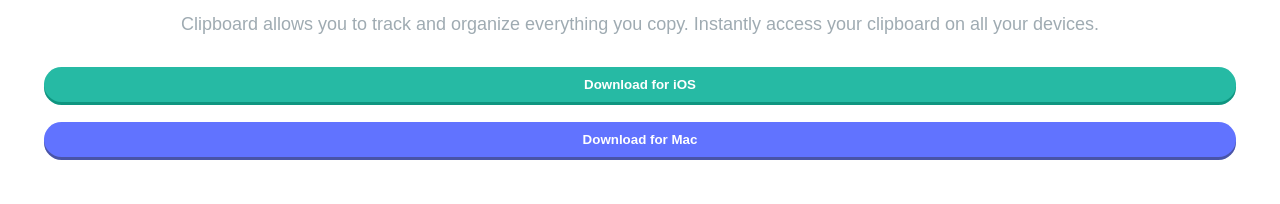
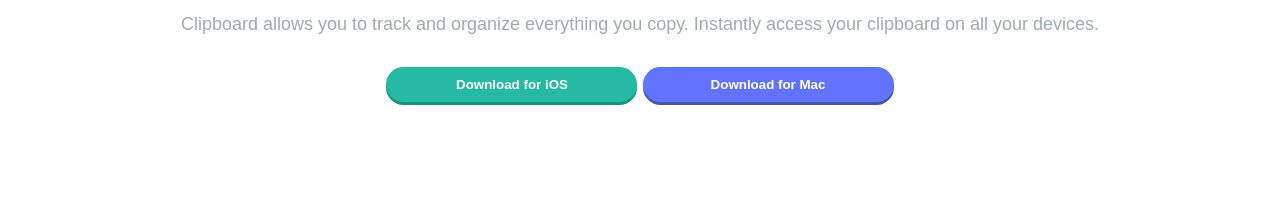
Before and after one commit to Ax-cd/clipboard-landing-page-challenge, a website: page index.html in a window 1280 px wide. Shown: the part 567-771 px from the top of the page. Drawn offline with nearby package versions, Linux system fonts and the light colour scheme; files that its build step writes are made by us from their sources; a web font is replaced by a local one.

Commit message:
add desktop style

```diff
--- a/sass/components/_buttons.scss
+++ b/sass/components/_buttons.scss
@@ -22,4 +22,7 @@
             background-color: hsl(233, 39%, 70%);
         }
     }
+    @include desktop {
+        width: 20%;
+    }
 }
```
